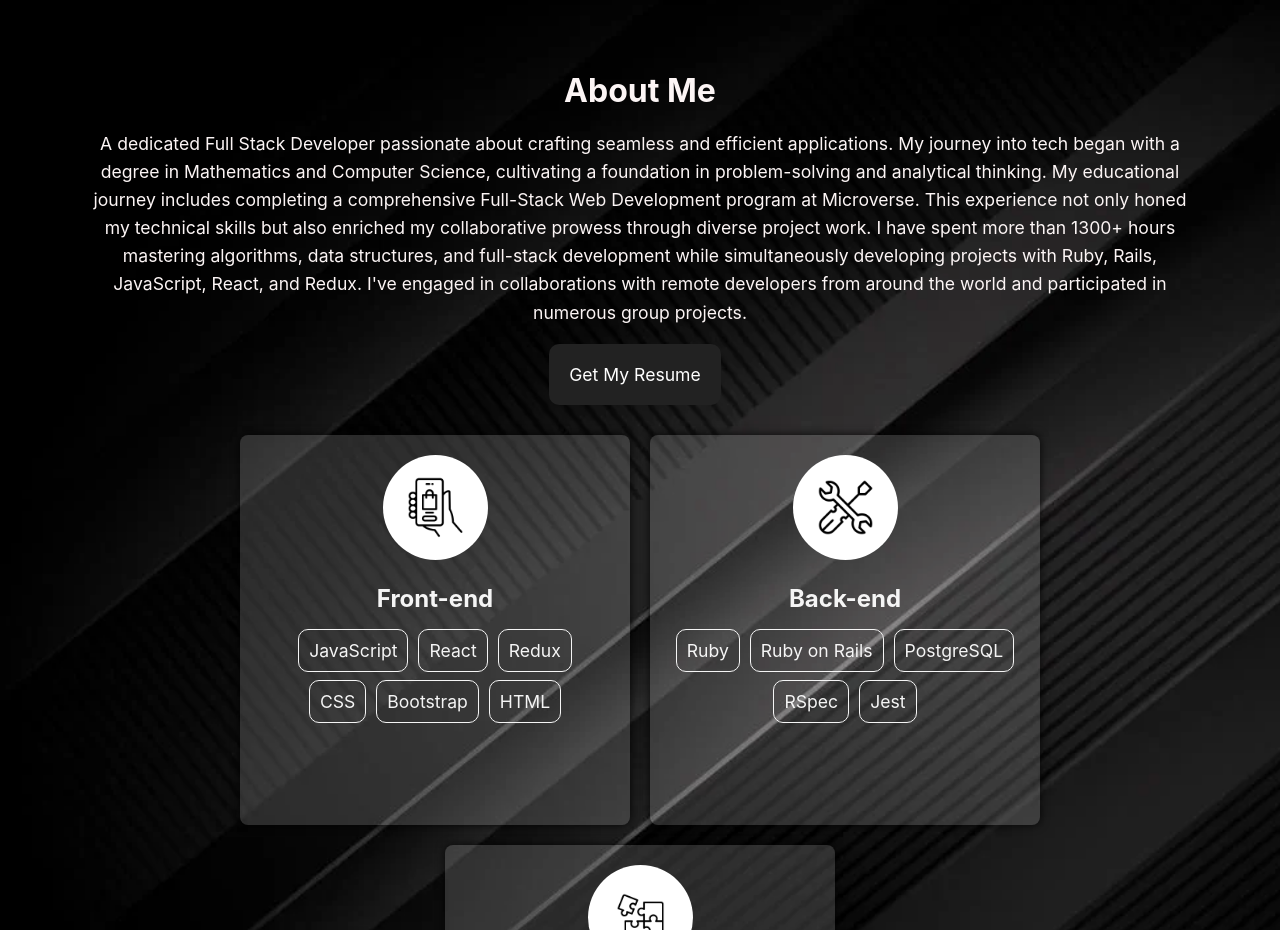
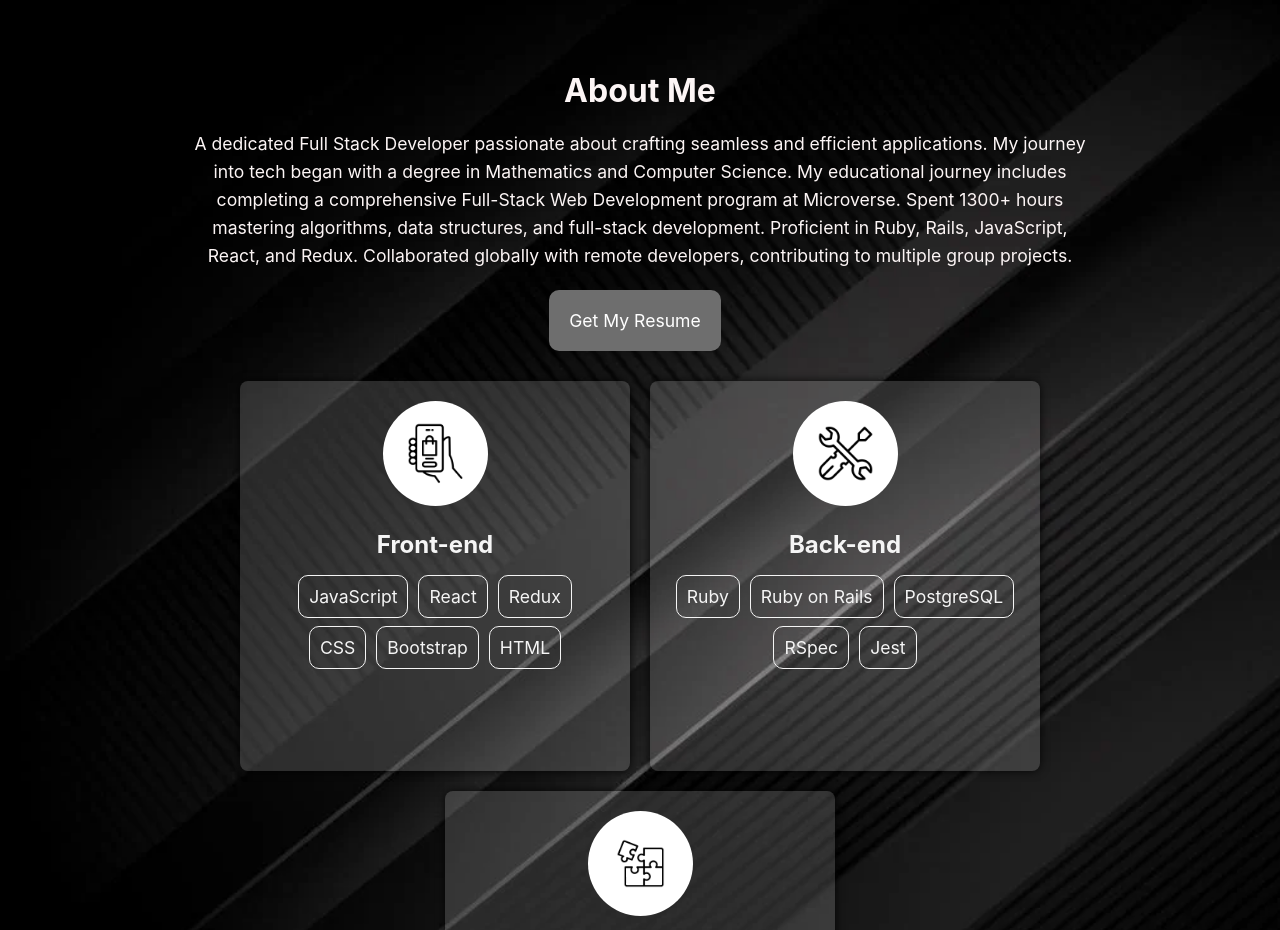
Before and after one commit to meryemsanem/my-portfolio, a React (Create React App) app: page / in a window 1280 px wide. Shown: the part 1860-2790 px from the top of the page. Built offline with nearby package versions, Linux system fonts and the light colour scheme.

Commit message:
Update About section

```diff
--- a/src/components/About.js
+++ b/src/components/About.js
@@ -13,7 +13,7 @@ const Button = styled.a`
   border-radius: 10px;
   text-decoration: none;
   color: white;
-  background-color: #222;
+  background-color: #6e6e6e;
   font-size: 1.1rem;
   transition: background-color 0.3s ease;
 
@@ -31,16 +31,12 @@ const About = () => (
       <p className="about-text">
         A dedicated Full Stack Developer passionate about crafting seamless and
         efficient applications. My journey into tech began with a degree in
-        Mathematics and Computer Science, cultivating a foundation in
-        problem-solving and analytical thinking. My educational journey includes
+        Mathematics and Computer Science. My educational journey includes
         completing a comprehensive Full-Stack Web Development program at
-        Microverse. This experience not only honed my technical skills but also
-        enriched my collaborative prowess through diverse project work. I have
-        spent more than 1300+ hours mastering algorithms, data structures, and
-        full-stack development while simultaneously developing projects with
-        Ruby, Rails, JavaScript, React, and Redux. I&apos;ve engaged in
-        collaborations with remote developers from around the world and
-        participated in numerous group projects.
+        Microverse. Spent 1300+ hours mastering algorithms, data structures, and
+        full-stack development. Proficient in Ruby, Rails, JavaScript, React,
+        and Redux. Collaborated globally with remote developers, contributing to
+        multiple group projects.
       </p>
       <Button
         href={myResume}
--- a/src/styles.css
+++ b/src/styles.css
@@ -109,6 +109,8 @@
   color: #fcf5f5;
   opacity: 0;
   animation: fadeIn 1s ease-in-out forwards;
+  max-width: 900px;
+  margin: 20px auto;
 }
 
 .tech-stack {
```
